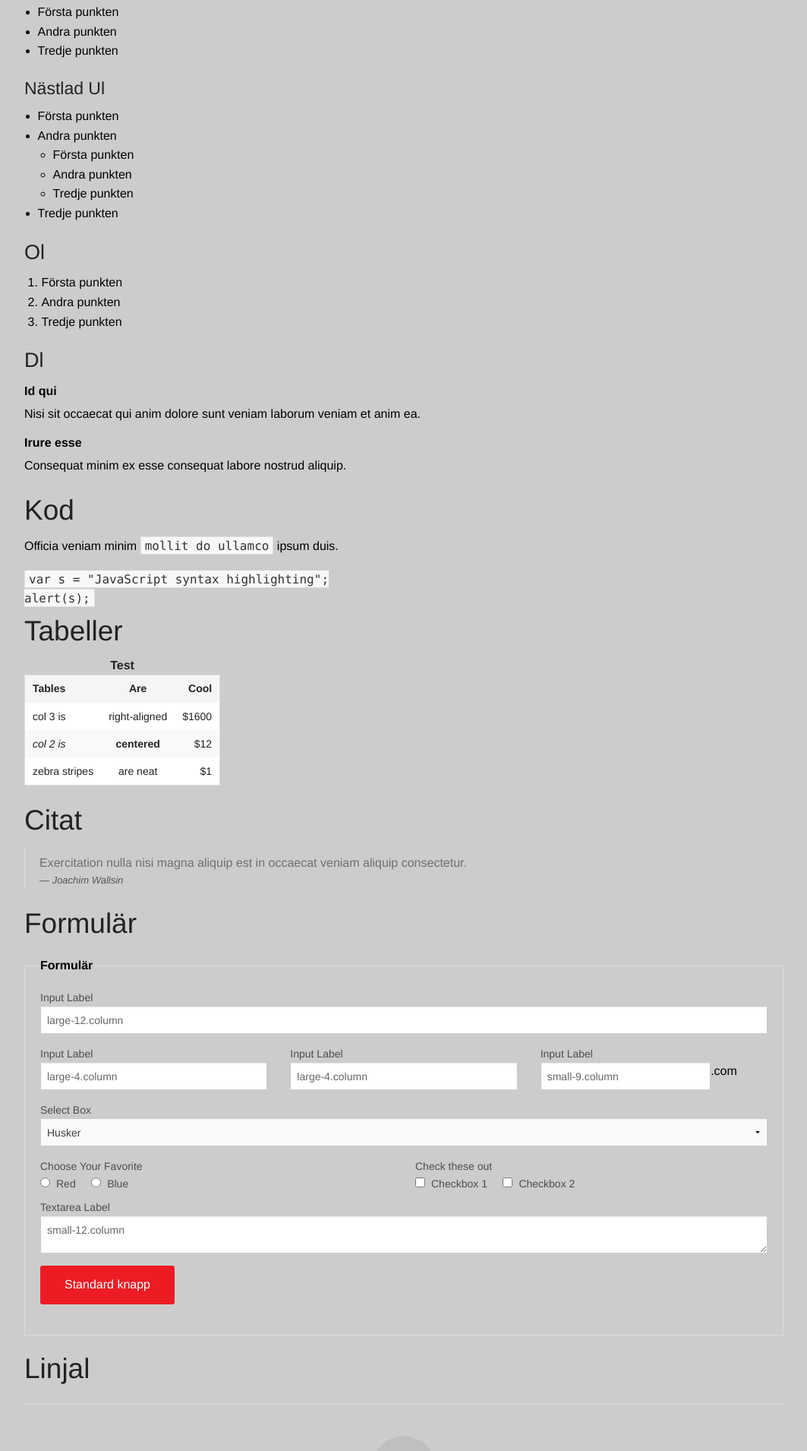
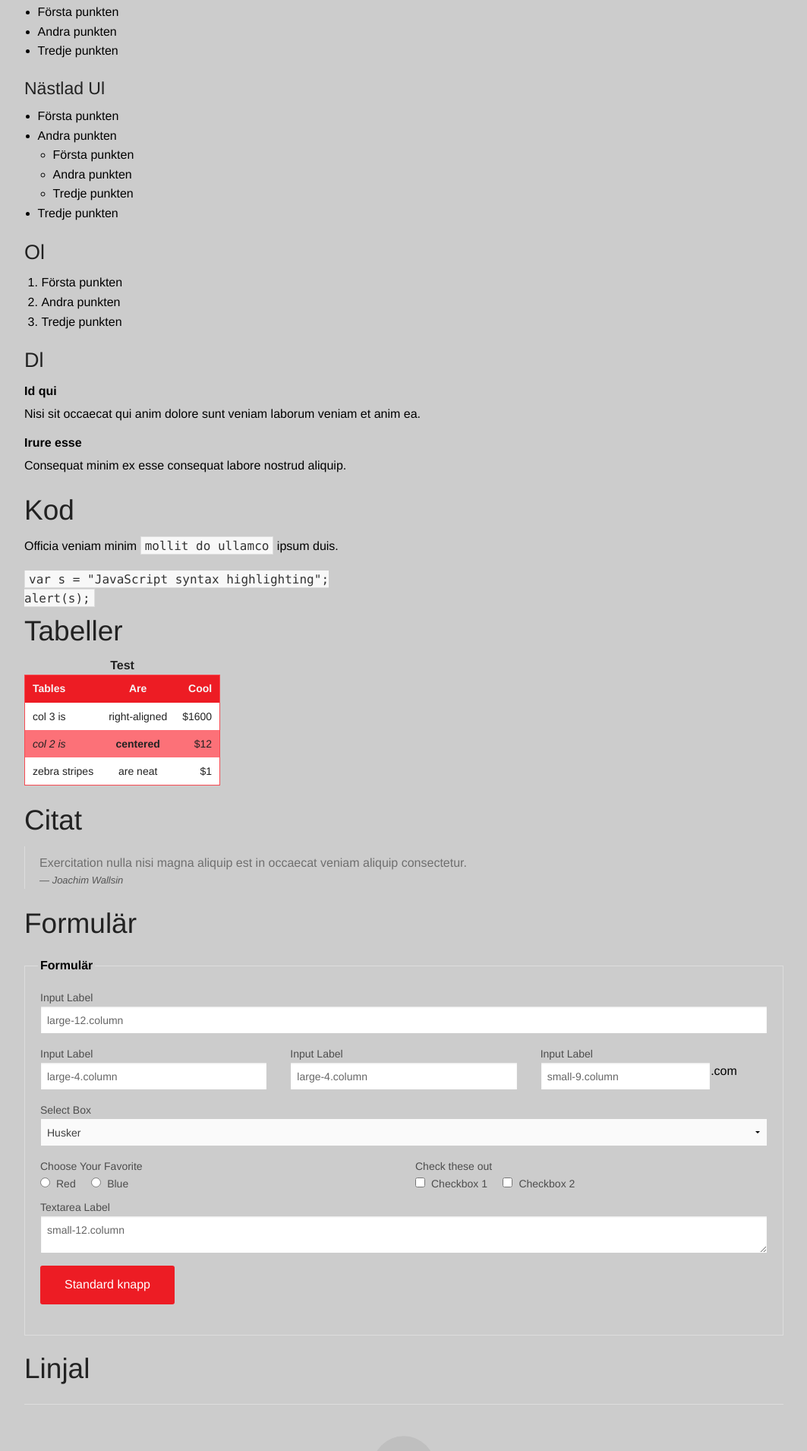
Before and after one commit to CalvinMcGee/wallsin.se, a Jekyll site: the page built from kitchen-sink.md, in a window 1280 px wide. Shown: the part 490-2400 px from the top of the page at 76% size, without its empty margins (108-1171 px from the left). Built offline with Jekyll 4.4.1, drawn with Linux system fonts in a browser that asks for light colours.

Commit message:
Ändrar färger i tabell

```diff
--- a/_sass/_tables.scss
+++ b/_sass/_tables.scss
@@ -1,4 +1,9 @@
 @import 'foundation/components/tables';
+
+$table-even-row-bg: $primary-color-light-2;
+$table-border-color: $primary-color-light-1;
+$table-head-bg: $primary-color;
+$table-head-font-color: $vapor;
 
 table {
   @include table;
```
